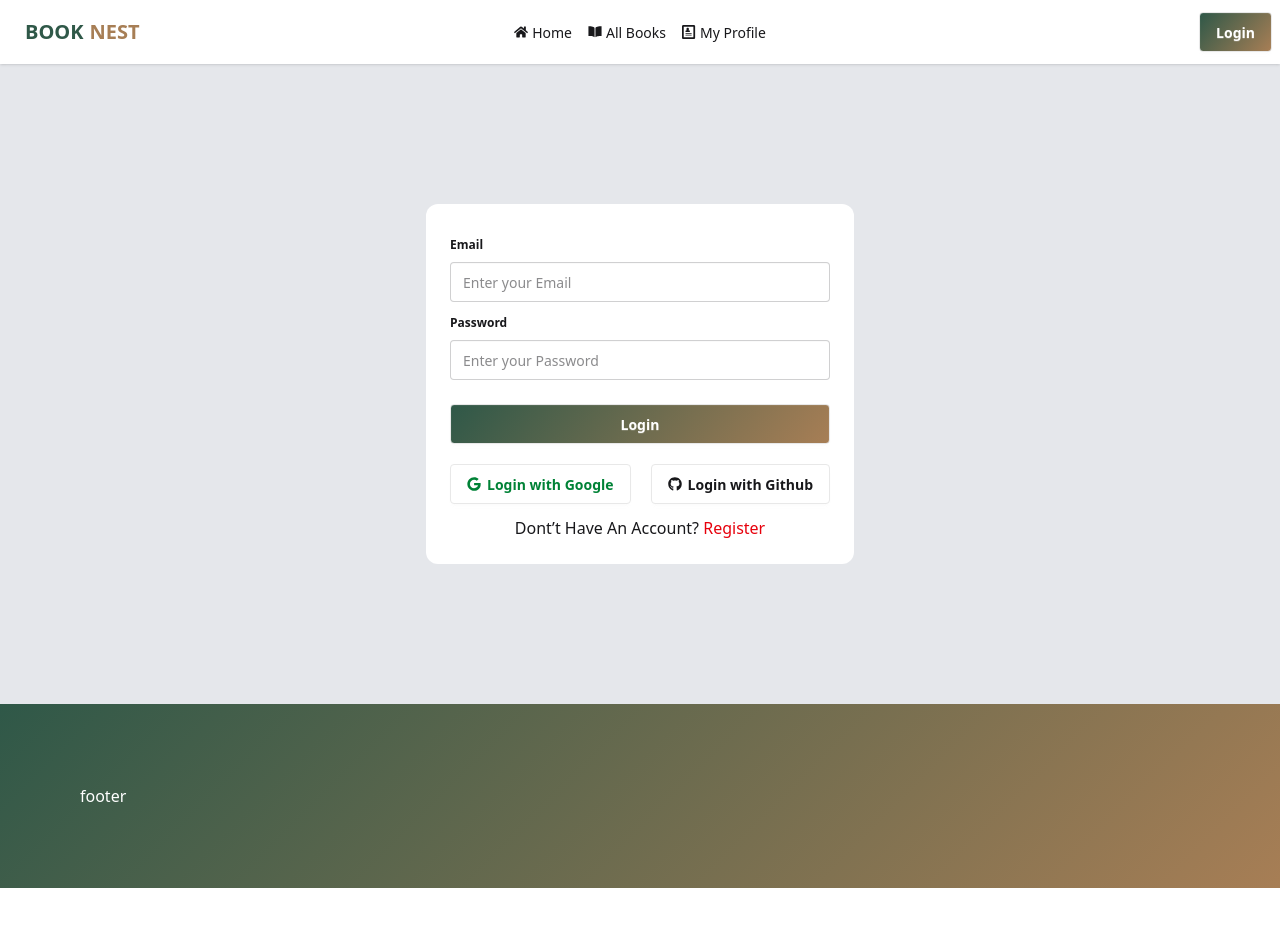
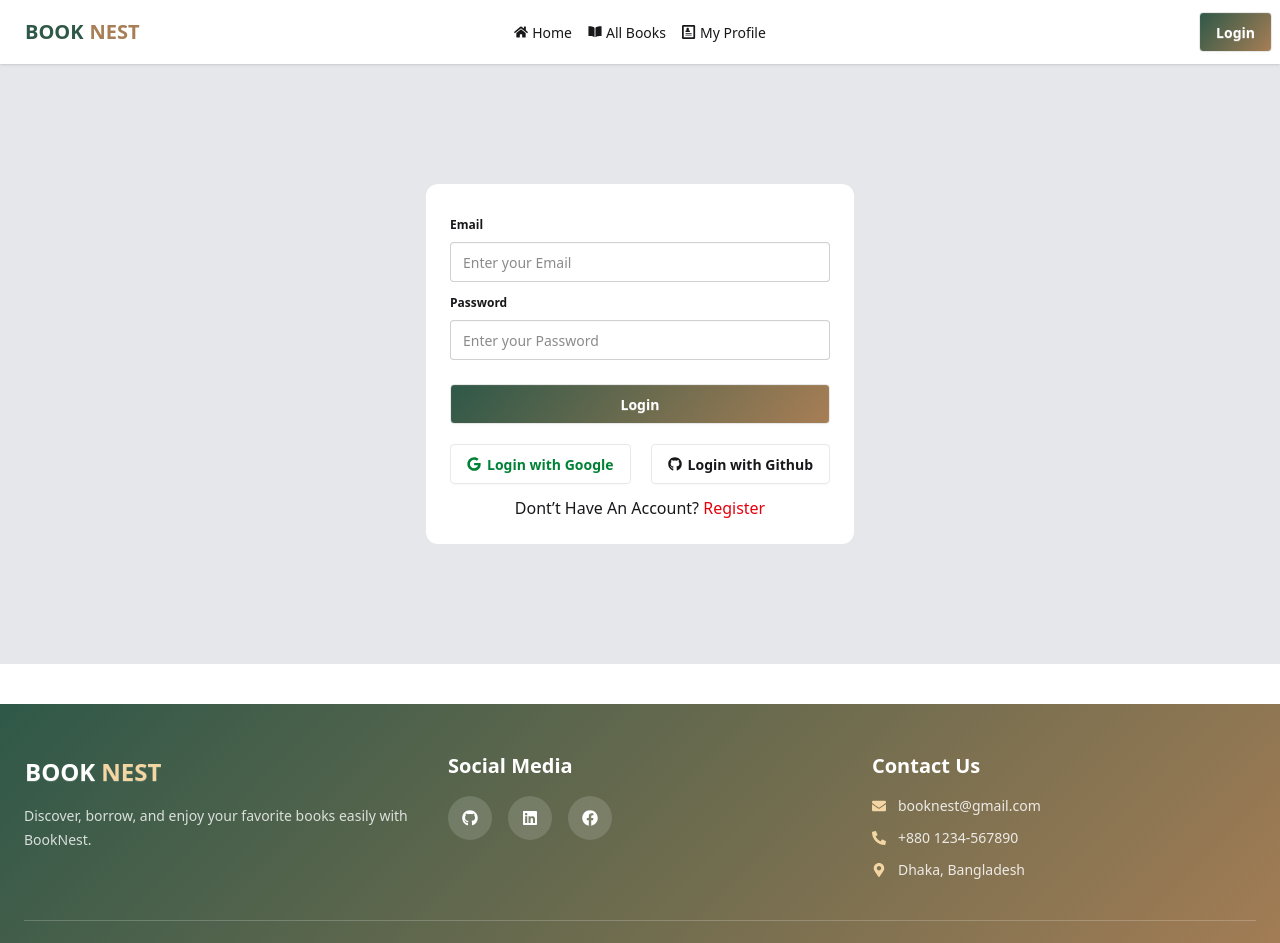
Before and after one commit to sr-shuvobd/booknest, a Next.js app: page /login in a window 1280 px wide. Shown: the top 943 px of the page. Before the commit the page ends 888 px from the top, so only its background shows below. Built offline with nearby package versions, Linux system fonts and the light colour scheme.

Commit message:
add footer section

```diff
--- a/src/app/(auth)/login/page.jsx
+++ b/src/app/(auth)/login/page.jsx
@@ -3,7 +3,7 @@ import { FaGithub, FaGoogle } from "react-icons/fa";
 
 const LoginPage = () => {
   return (
-    <div className="flex items-center justify-center bg-gray-200 min-h-[80vh] ">
+    <div className="flex items-center justify-center bg-gray-200 min-h-[75vh] ">
       <div className="bg-white p-6 rounded-xl space-y-3">
         <form>
           <fieldset className="fieldset">
--- a/src/app/(auth)/register/page.jsx
+++ b/src/app/(auth)/register/page.jsx
@@ -2,7 +2,7 @@ import { FaGithub, FaGoogle } from "react-icons/fa";
 
 const RegisterPage = () => {
   return (
-    <div className="flex items-center justify-center bg-gray-200 min-h-[80vh] ">
+    <div className="flex items-center justify-center bg-gray-200 min-h-[75vh] ">
       <div className="bg-white p-6 rounded-xl space-y-3">
         <form>
             <fieldset className="fieldset">
--- a/src/component/shear/Footer.jsx
+++ b/src/component/shear/Footer.jsx
@@ -1,10 +1,75 @@
-import { FaGithub, FaLinkedin, FaFacebook } from "react-icons/fa";
+import { FaGithub, FaLinkedin, FaFacebook, FaEnvelope, FaPhoneAlt, FaMapMarkerAlt } from "react-icons/fa";
 
 const Footer = () => {
   return (
-    <div className="bg-[linear-gradient(135deg,#2F5848,#A77E55)] text-white">
-      <h1 className="p-20">footer</h1>
-    </div>
+    <footer className="bg-[linear-gradient(135deg,#2F5848,#A77E55)] text-white mt-10">
+      <div className="container mx-auto px-6 py-12">
+        <div className="grid grid-cols-1 md:grid-cols-3 gap-10">
+          <div>
+            <a className="btn btn-ghost text-2xl font-bold text-white px-0">
+              BOOK<span className="text-[#F3D6A3]">NEST</span>
+            </a>
+            <p className="mt-3 text-white/80 text-sm leading-6">
+              Discover, borrow, and enjoy your favorite books easily with BookNest.
+            </p>
+          </div>
+
+          <div>
+            <h2 className="text-xl font-semibold mb-4">Social Media</h2>
+            <div className="flex gap-4">
+              <a
+                href="https://github.com/sr-shuvobd"
+                target="_blank"
+                className="w-11 h-11 rounded-full bg-white/15 backdrop-blur-md flex items-center justify-center hover:bg-white hover:text-[#2F5848] transition-all duration-300"
+              >
+                <FaGithub />
+              </a>
+
+              <a
+                href="https://www.linkedin.com/in/shohanur-rahman-bd/"
+                target="_blank"
+                className="w-11 h-11 rounded-full bg-white/15 backdrop-blur-md flex items-center justify-center hover:bg-white hover:text-[#2F5848] transition-all duration-300"
+              >
+                <FaLinkedin />
+              </a>
+
+              <a
+                href="https://www.facebook.com/shohanur.rs"
+                target="_blank"
+                className="w-11 h-11 rounded-full bg-white/15 backdrop-blur-md flex items-center justify-center hover:bg-white hover:text-[#2F5848] transition-all duration-300"
+              >
+                <FaFacebook />
+              </a>
+            </div>
+          </div>
+
+          <div>
+            <h2 className="text-xl font-semibold mb-4">Contact Us</h2>
+
+            <div className="space-y-3 text-white/85 text-sm">
+              <p className="flex items-center gap-3">
+                <FaEnvelope className="text-[#F3D6A3]" />
+                booknest@gmail.com
+              </p>
+
+              <p className="flex items-center gap-3">
+                <FaPhoneAlt className="text-[#F3D6A3]" />
+                +880 1234-567890
+              </p>
+
+              <p className="flex items-center gap-3">
+                <FaMapMarkerAlt className="text-[#F3D6A3]" />
+                Dhaka, Bangladesh
+              </p>
+            </div>
+          </div>
+        </div>
+
+        <div className="mt-10 pt-5 border-t border-white/20 text-center text-sm text-white/70">
+          © 2026 BOOKNEST. All rights reserved.
+        </div>
+      </div>
+    </footer>
   );
 };
 
```
